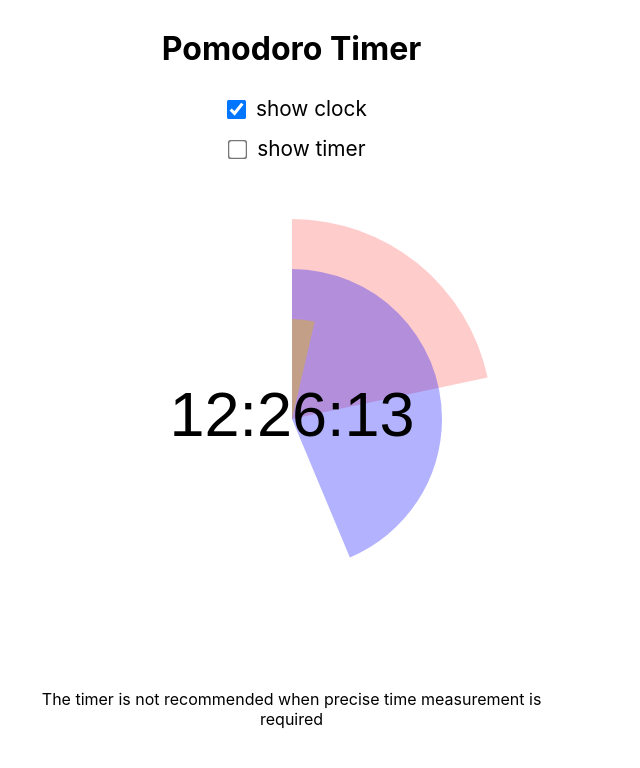
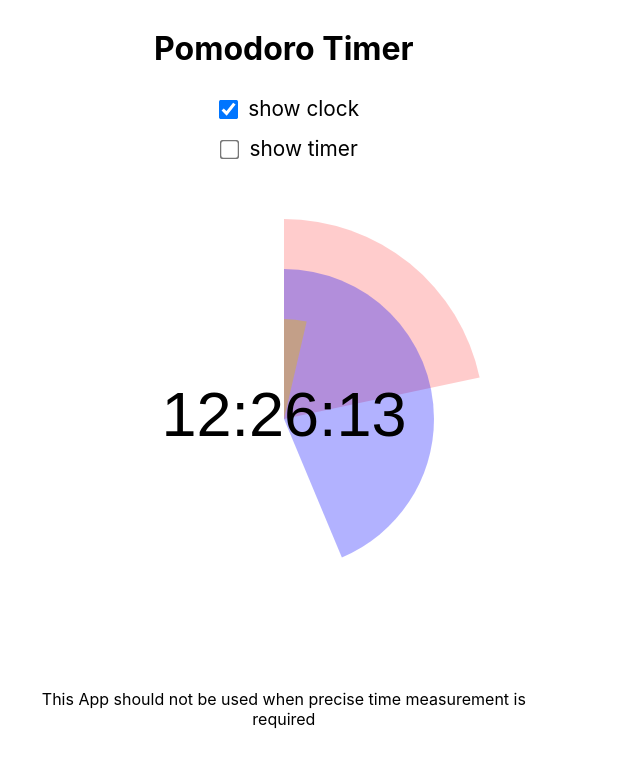
Before and after one commit to b-lukaszuk/pomodoro_timer, a React (Create React App) app in the folder my-app/: page / in a window 1280 px wide. Shown: the top 768 px of the page, without its empty margins (0-640 px from the left). Built offline with nearby package versions, Linux system fonts and the light colour scheme.

Commit message:
kosmetyka

```diff
--- a/my-app/src/App.tsx
+++ b/my-app/src/App.tsx
@@ -147,7 +147,7 @@ const App: React.FC = (): ReactElement<HTMLElement> => {
             {!displClock && !displTimer &&
                 <h2>Nothing to display. Really?</h2>
             }
-            <p>The timer is not recommended when precise time measurement is required</p>
+            <p>This App should not be used when precise time measurement is required</p>
         </div>
     );
 }
```
